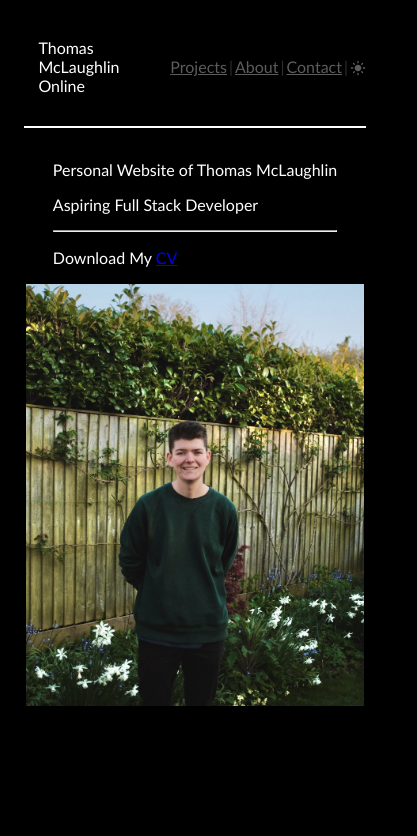
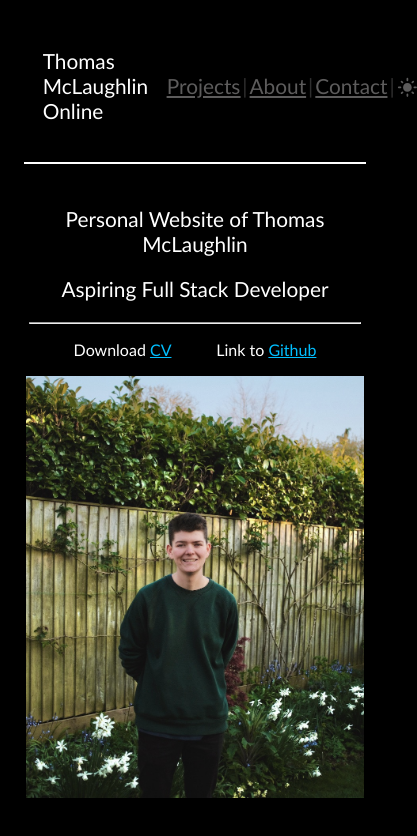
Before and after one commit to mclaughlin111/Homepage_Redesign, a React (Create React App) app: page /home/about in a window 390 px wide. Shown: the top 836 px of the page, 417 px wide, since content can reach past the window. Built offline with nearby package versions, Linux system fonts and the light colour scheme.

Commit message:
added readme, updated about page, added link to github

```diff
--- a/src/Components/About.js
+++ b/src/Components/About.js
@@ -1,17 +1,47 @@
 import React from "react";
-import Profile from "../Assets/profile.jpeg"
-import "../index.css"
+import Profile from "../Assets/profile.jpeg";
+import Dog from "../Assets/dog.jpeg";
+import "../index.css";
+import "../about.css";
+
 const About = () => {
-    return (<div className="about">
-        <div>
-    <p>Personal Website of Thomas McLaughlin</p>
-    <p>Aspiring Full Stack Developer</p>
-    <hr/>
-    <p>Download My <a className="cvLink" href="../Assets/TomMcLaughlin_CV.pdf">CV</a></p>
+  return (
+    <>
+    <div className="about">
+      <div>
+        <p>Personal Website of Thomas McLaughlin</p>
+        <p>Aspiring Full Stack Developer</p>
+        <hr className="aboutPageBreak"/>
+
+        <div className="aboutList">
+            <p>
+          Download {" "}
+          <a
+            className="cvLink"
+            href="https://tommcl.co.uk/home/TomMcLaughlin_CV.pdf"
+          >
+            CV
+          </a>
+        </p>
+        <p>
+          Link to{" "}
+          <a className="cvLink" href="https://github.com/mclaughlin111">
+            Github
+          </a>
+        </p>
+        {/* <p className="dogLink">
+          Picture of My dog
+        </p> */}
+        </div>
+
+
+      </div>
+
+      <img src={Profile} alt="Profile" className="profileImage"></img>
+      <img src={Dog} alt="Dog" title="mydog" className="profileImage" id="wilbur"></img>
     </div>
-   <img src={Profile} alt="Profile" className="profileImage"></img>
-
-    </div>  );
-}
+    </>
+  );
+};
 
 export default About;
--- a/src/Components/Header.js
+++ b/src/Components/Header.js
@@ -33,7 +33,7 @@ const Header = () => {
           <div className="switch" id="line">
             |
           </div>
-          <span id="toggle">
+          <span id="toggle" title="Click To Switch Mode">
             <LightDarkToggle />
           </span>
         </div>
--- /dev/null
+++ b/src/about.css
@@ -0,0 +1,15 @@
+.about {
+    display: flex;
+    align-content: flex-start;
+    text-align: center;
+  }
+  .aboutPageBreak {
+    margin-bottom: 0%;
+  }
+
+  .aboutList {
+    display: flex;
+    font-size: 1rem;
+    justify-content: space-evenly;
+    margin-top: 0%;
+  }
--- a/src/flickity.css
+++ b/src/flickity.css
@@ -11,7 +11,7 @@ https://flickity.metafizzy.co
 .flickity-viewport {
   overflow: scroll;
   position: relative;
-  height: 80vh;
+  height: 75vh !important;
   touch-action: pan-y;
 }
 
--- a/src/index.css
+++ b/src/index.css
@@ -13,11 +13,12 @@
   flex-direction: row;
   justify-content: center;
   font-size: 1.5rem;
+  text-align: center;
 }
 
 .profileImage {
   width: fit-content;
-  width: 60vh;
+  width: 50vh;
   border: 1px solid transparent;
   margin-left: 1em;
   filter: saturate(80%);
@@ -30,10 +31,13 @@
 border: 1px solid white;
   filter: saturate(100%);
 }
-.cvLink {}
+.cvLink {
+  color: rgb(0, 191, 255);
+}
 
 
 .headerBorder {
+  position: sticky;
   margin-left: 1em;
   margin-right: 1em;
   /* margin-top: 0px; */
@@ -59,15 +63,10 @@ border: 1px solid white;
   padding: 5px;
 }
 
-.is-selected {
-
-}
-
-#gameImage {
-}
 
 #toggle {
-transform: translateY(3px);
+transform: translateY(4px);
+cursor: pointer;
 }
 
 
@@ -229,19 +228,21 @@ transform: translateY(3px);
 }
 
 /* iphone  */
-@media screen and (min-width: 1px) and (max-width: 500px) {
+@media screen and (min-width: 1px) and (max-width: 600px) {
 
 
   #title {
-    font-size: 1rem;
+    font-size: 1.3rem;
 
   }
 
   .about {
-    font-size: 1rem;
+    font-size: 1.3rem;
     flex-direction: column;
     justify-content: center;
-    align-items: center
+    align-items: center;
+    text-align: center;
+
   }
 
   .profileImage {
@@ -250,7 +251,7 @@ transform: translateY(3px);
   }
 
   .switch {
-    font-size: 1rem;
+    font-size: 1.3rem;
   }
 }
 
@@ -280,9 +281,6 @@ transform: translateY(3px);
     font-size: 1.8rem;
     /* !important */
   }
-
-
-
 }
 
 /* END MEDIA QUERIES */
@@ -301,3 +299,8 @@ body {
   color: rgb(0, 0, 0);
 
 }
+
+#wilbur {
+  display: none;
+}
+.aboutList:hover #wilbur {display: block;}
```
Also changed, not shown: src/Assets/dog.jpeg (added), 1 other file (tests, documents, lock files or other folders).
